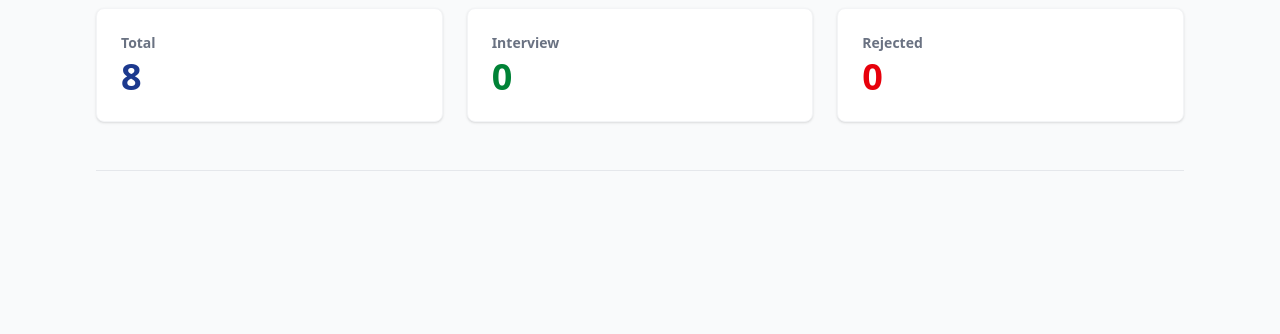
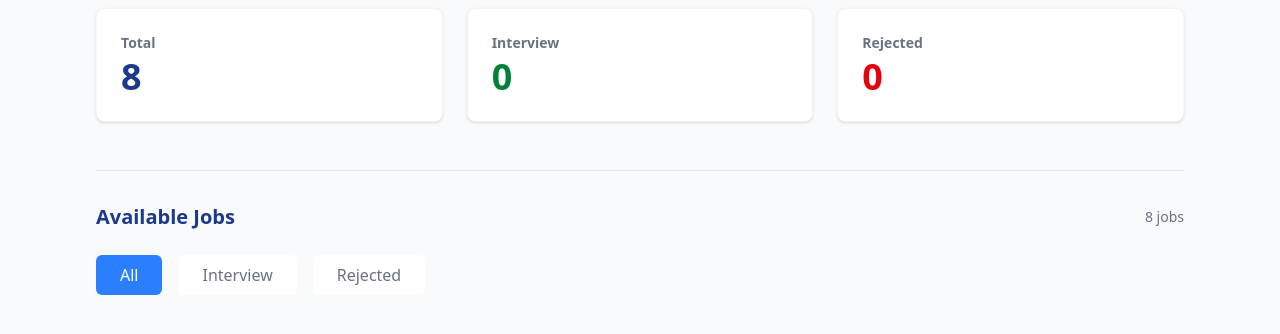
Before and after one commit to tonmoytr/tr-job-app-tracker, a plain HTML site: page index.html in a window 1280 px wide. Shown: the part 92-426 px from the top of the page. Drawn offline with nearby package versions, Linux system fonts and the light colour scheme.

Commit message:
tabs created

```diff
--- a/index.html
+++ b/index.html
@@ -41,4 +41,31 @@
     </header>
 
     <hr class="border-gray-200 mb-8" />
+
+
+    <div class="flex justify-between items-center mb-6">
+      <h2 class="text-xl font-bold text-blue-900">Available Jobs</h2>
+      <span id="jobs-count-text" class="text-gray-500 text-sm">8 jobs</span>
+    </div>
+
+    <div class="flex gap-4 mb-8">
+      <button
+        onclick="switchTab('All', this)"
+        class="tab-link px-6 py-2 rounded-md bg-blue-500 text-white font-medium transition"
+      >
+        All
+      </button>
+      <button
+        onclick="switchTab('Interview', this)"
+        class="tab-link px-6 py-2 rounded-md bg-white text-gray-500 font-medium hover:bg-gray-100 transition"
+      >
+        Interview
+      </button>
+      <button
+        onclick="switchTab('Rejected', this)"
+        class="tab-link px-6 py-2 rounded-md bg-white text-gray-500 font-medium hover:bg-gray-100 transition"
+      >
+        Rejected
+      </button>
+    </div>
 </html>
```
